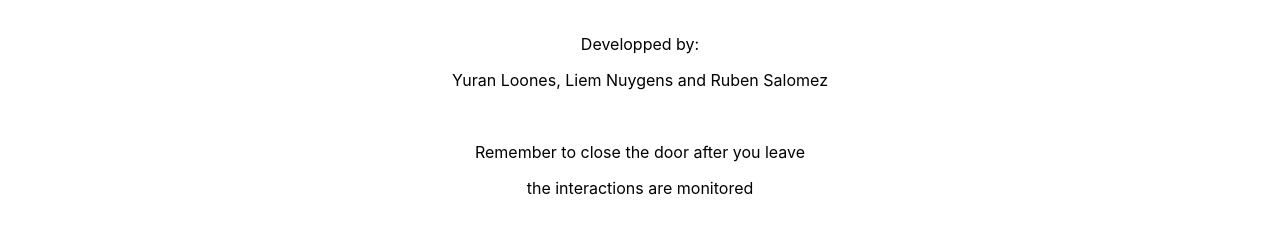
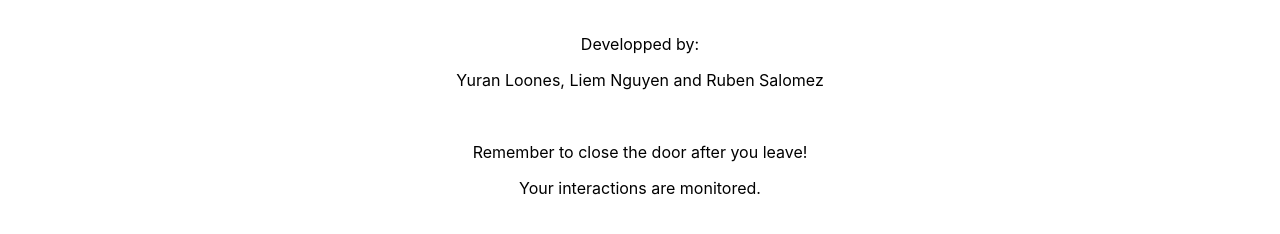
Before and after one commit to NowayKiller02/NukiAppReact, a React (Create React App) app in the folder nukilock/: page / in a window 1280 px wide. Shown: the part 318-552 px from the top of the page. Built offline with nearby package versions, Linux system fonts and the light colour scheme.

Commit message:
Spelling mistakes
Fixed some spelling mistakes.

```diff
--- a/nukilock/src/components/Home.jsx
+++ b/nukilock/src/components/Home.jsx
@@ -19,10 +19,10 @@ export default function Login() {
             <br></br>
             <br></br>
             <p>Developped by: </p>
-            <p>Yuran Loones, Liem Nuygens and Ruben Salomez</p>
+            <p>Yuran Loones, Liem Nguyen and Ruben Salomez</p>
             <br></br>
-            <p>Remember to close the door after you leave </p>
-            <p> the interactions are monitored</p>
+            <p>Remember to close the door after you leave! </p>
+            <p>Your interactions are monitored.</p>
         </div>
     );
 }
```
